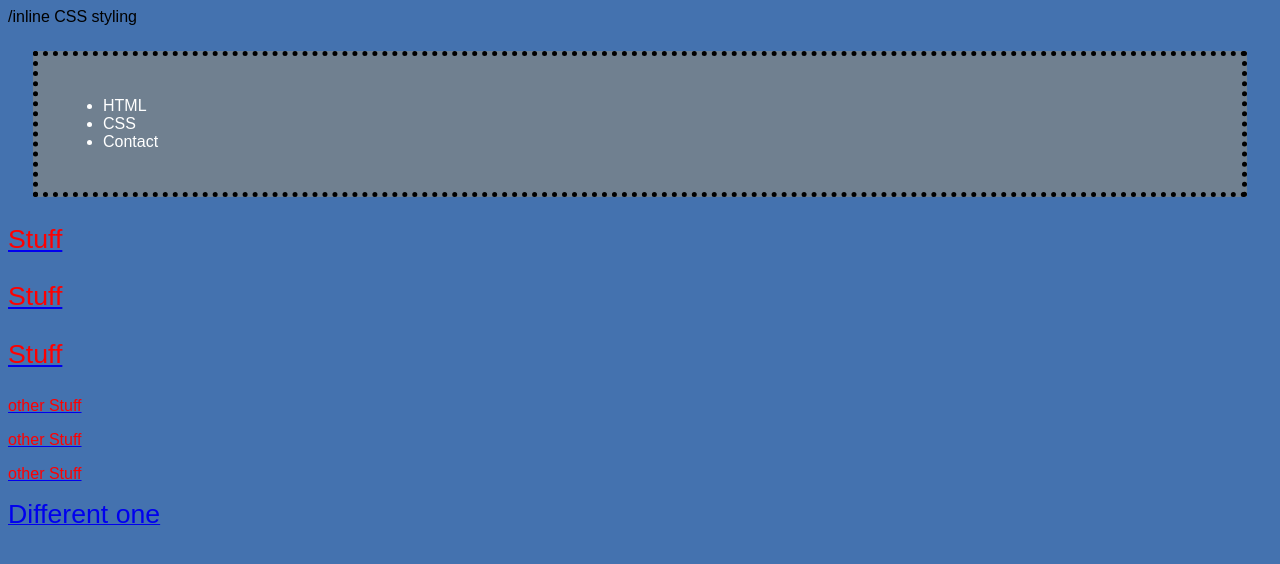
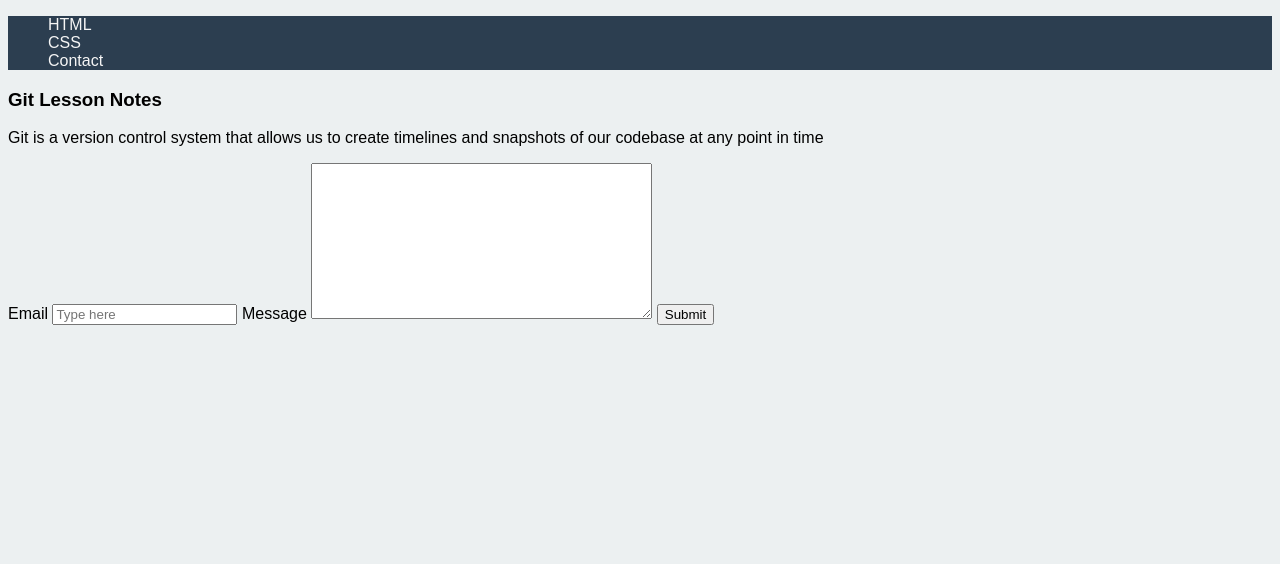
Before and after one commit to MaddieSiegel18/html-css-lesson, a plain HTML site: page index.html in a window 1280 px wide. Drawn offline with Linux system fonts and the light colour scheme.

Commit message:
copied paul's code

```diff
--- a/index.html
+++ b/index.html
@@ -1,31 +1,40 @@
 <!DOCTYPE html>
 <html lang="en">
+    <!-- Defines page language. Helps with accessibility. -->
 <head>
     <meta charset="UTF-8">
     <meta http-equiv="X-UA-Compatible" content="IE=edge">
-    <meta name="viewport" content="width=device-width, initial-scale=1.0">
-    <title>Document</title>
+    <meta name="viewport" content="width=device-width, initial-scale=5.0">
     <link rel="stylesheet" href="style.css">
+    <title>HTML & CSS Lesson</title>
 </head>
 <body>
+    <!-- Inline CSS styling -->
+    <nav style="background-color: red;">
+        <ul class="menu">
+            <li class="menu-options"><a href="#html" class="nav-link">HTML</a></li>
+            <li class="menu-options"><a href="#css" class="nav-link">CSS</a></li>
+            <li id="contact" class="menu-options"><a href="#form-container" class="nav-link">Contact</a></li>
+        </ul>
+    </nav>
 
-    /inline CSS styling
-   <nav style="background-color:slategray; display: flex;">
-    <ul class="menu">
-        <li class="menu"><a href="#html" class="nav-link">HTML</a></li>
-        <li class="menu"><a href="#css" class="nav-link">CSS</a></li>
-        <li class="menu"><a href="#form-container" class="nav-link">Contact</a></li>
-    </ul>
-   </nav>
+    <div>
+        <h3>Git Lesson Notes</h3>
+        <p>Git is a version control system that allows us to create timelines and snapshots of our codebase at any point in time</p>
+    </div>
 
-   <a href="Test Tag"</a>
-    <p class="pstuff">Stuff</p>
-    <p class="pstuff">Stuff</p>
-    <p class="pstuff">Stuff</p>
+    <div id="form-container">
+        <form action="">
+            <label for="email">Email</label>
+            <input type="email" placeholder="Type here"
+            autocapitalize="off"
+            autocomplete="off"
+            autocorrect="off">
+            <label for="message">Message</label>
+            <textarea name="message" id="message" cols="40" rows="10"></textarea>
+            <button id="submit" class="submit">Submit</button>
+        </form>
+    </div>
 
-    <p> other Stuff</p>
-    <p> other Stuff</p>
-    <p> other Stuff</p>
-    <pid="unique" class="pstuff">Different one</p>
 </body>
 </html>
--- a/style.css
+++ b/style.css
@@ -1,40 +1,53 @@
-/* CSS follows rulesets */
-body{
-    background-color: #4472af;
+/*  CSS Follows Rulesets */
+
+/*
+
+Ruleset
+
+Selector {
+    declaration
+    property: value;
+    property: value;
+}
+
+*/
+
+/*
+
+Box Model
+
+Every element has a margin, border, and padding
+
+* Margin -> space from element to its parent
+* Border -> a frame that encompasses an element
+* Padding -> space between element and its children elements
+
+*/
+
+/* * {
+    margin: 0;
+    padding: 0;
+    border: 0;
+} */
+
+body {
+    background-color: #ecf0f1;
     font-family: Arial, Helvetica, sans-serif;
 }
-li{
-    color:white
-}
-.nav-link{
-    color: white;
-    text-decoration: none;
+
+nav {
+    background-color: #2c3e50 !important;
 }
 
-p{
-    color:red;
+.menu-options {
+    list-style-type: none;
 }
-#unique{
-    color:blue;
+
+.nav-link {
+    text-decoration: none;
+    color: whitesmoke;
 }
-.menu-options {
-    list-style-type: disc;
+
+.nav-link:hover {
+    color: #2980b9;
 }
-.pstuff{
-    font-size: 20pt;
-}
-nav ul li{
-    list-style-type: disc;
-}
-.nav-link:hover {
-    color:#2980b9
-}
-.nav-link:clicked{
-color: red
-}
-nav{
-    !important;
-    margin: 25px;
-    padding: 25px;
-    border: 5px dotted
-}
```
